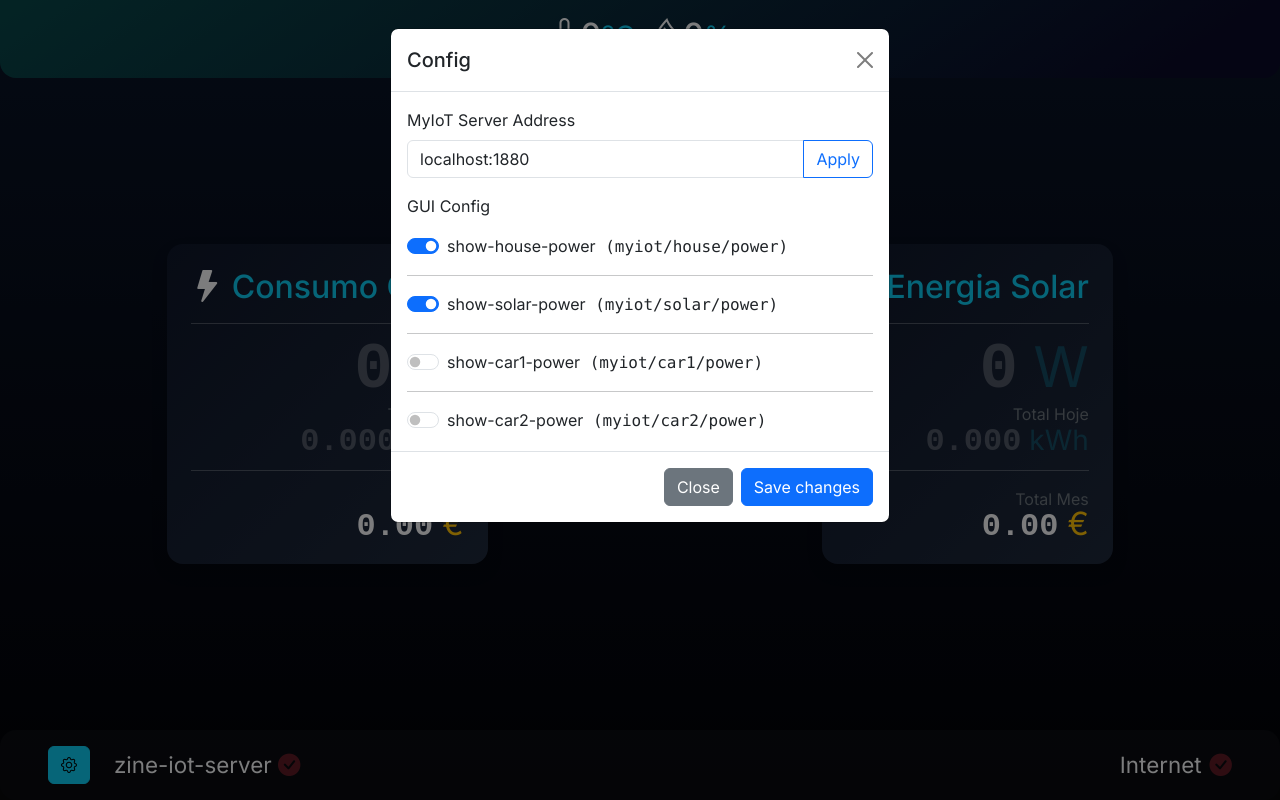
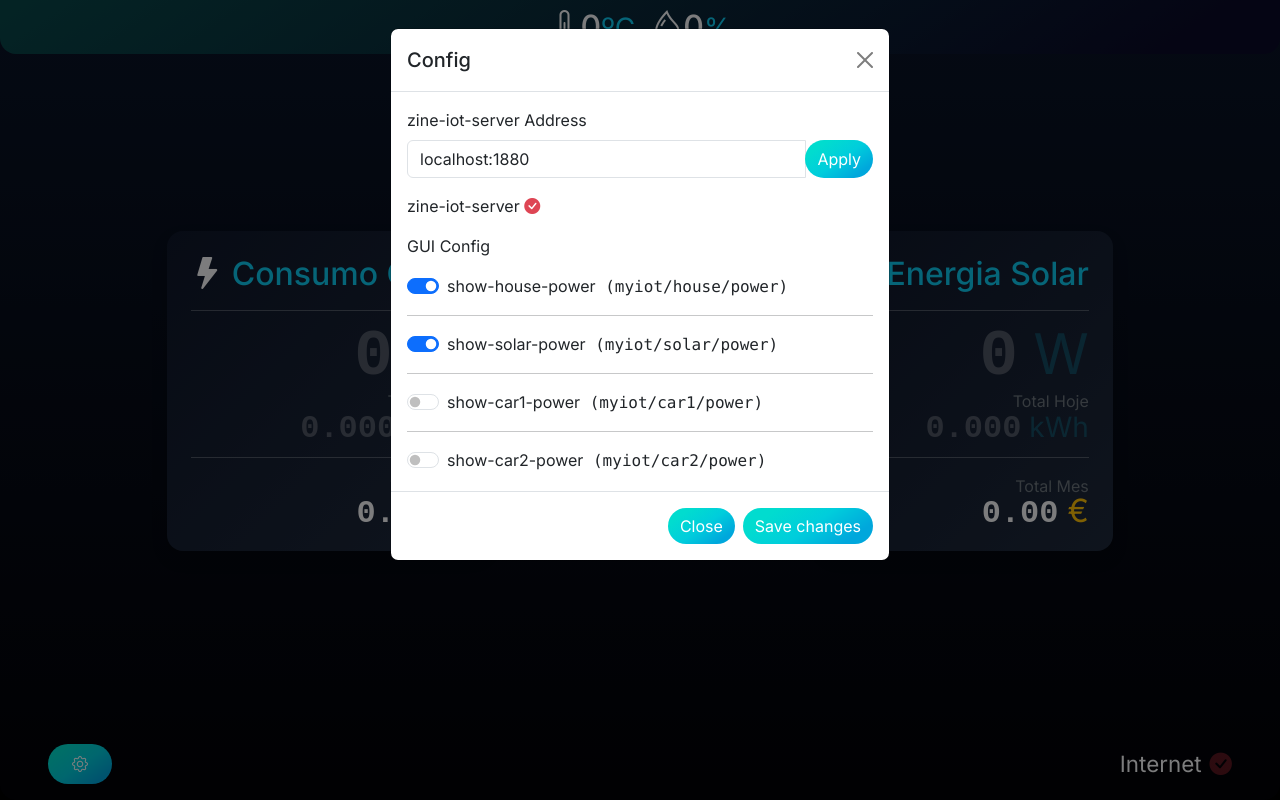
Before and after one commit to jonezineworks/my-iot-dash, a Vue app: page / in a window 1280 px wide. Both pictures are taken after a click on the button 69 px from the left and 765 px from the top of the page. Built offline with nearby package versions, Linux system fonts and the light colour scheme; no server answers; a web font is replaced by a local one.

Commit message:
change buttons

```diff
--- a/src/App.vue
+++ b/src/App.vue
@@ -109,14 +109,14 @@ export default {
   <div class="vh-100 vh-100 m-0 text-light bg-gradient-dark-2 rounded-4 d-flex flex-column justify-content-between">
 
     <div class="d-flex justify-content-around align-content-center rounded-bottom-4 bg-gradient-blue bg-opacity-25">
-      <div class="p-3 text-center d-flex align-content-center">
+      <div class="p-2 text-center d-flex align-content-center">
           <h2 class="mb-0 ml-4 text-capitalize">{{ weatherData.description }}</h2>
 
         <div class="mx-2 d-flex">
-          <h2 class="mx-2"><i
+          <h2 class="my-0 mx-2"><i
             class="bi bi-thermometer-half"/>{{ weatherData.temp.toFixed(0) }}<span class="text-info small">ºC </span>
           </h2>
-          <h1 class="mx-2"><i
+          <h1 class="my-0 mx-2"><i
             class="bi bi-droplet"/>{{ weatherData.humidity }}<span class="text-info small">% </span></h1>
         </div>
 
@@ -128,22 +128,18 @@ export default {
 
       <PowerStatus title="Consumo Casa"  title-icon="bi-lightning-fill" :data="houseData" v-if="showHouse"/>
       <PowerStatus title="Energia Solar" title-icon="bi-brightness-high-fill" :data="solarData" v-if="showSolar"/>
-      <PowerStatus title="Consumo BEV"    title-icon="bi-lightning-fill" :data="car1Data"  v-if="showCar1"/>
-      <PowerStatus title="Consumo BEV2"   title-icon="bi-lightning-fill" :data="car2Data"  v-if="showCar2"/>
+      <PowerStatus title="Consumo BEV"    title-icon="bi-ev-front" :data="car1Data"  v-if="showCar1"/>
+      <PowerStatus title="Consumo BEV2"   title-icon="bi-ev-front" :data="car2Data"  v-if="showCar2"/>
 
     </div>
 
-    <div class="m-0 py-3 px-5 d-flex justify-content-between align-items-center rounded-top-4 bg-dark bg-opacity-25"
+    <div class="m-0 py-3 px-5 d-flex justify-content-between align-items-center rounded-top-4"
          style="font-size: 1.4rem;">
       <div class="d-flex gap-4 align-items-center">
         <!-- Button trigger modal -->
-        <button type="button" class="btn btn-info" data-bs-toggle="modal" data-bs-target="#exampleModal">
+        <button type="button" class="btn btn-info bg-cyan-gradient py-2 px-4" data-bs-toggle="modal" data-bs-target="#exampleModal">
           <i class="bi bi-gear"></i>
         </button>
-        <div class="text-light">
-          zine-iot-server
-          <i :class="myIotServerConnected ? 'text-success':'text-danger blink-2'" class="bi bi-check-circle-fill"></i>
-        </div>
       </div>
 
 
@@ -170,11 +166,15 @@ export default {
           </div>
           <div class="modal-body">
 
-            <label for="myIotServerInput" class="form-label">MyIoT Server Address</label>
+            <label for="myIotServerInput" class="form-label">zine-iot-server Address</label>
             <div class="input-group mb-3">
               <input type="text" class="form-control" id="myIotServerInput" aria-describedby="basic-addon3"
                      v-model="myIotServer">
-              <button class="btn btn-outline-primary" type="button" @click="connectWebsocket()">Apply</button>
+              <button class="btn btn-outline-primary bg-cyan-gradient" type="button" @click="connectWebsocket()">Apply</button>
+            </div>
+            <div class="mb-3">
+              zine-iot-server
+              <i :class="myIotServerConnected ? 'text-success':'text-danger blink-2'" class="bi bi-check-circle-fill"></i>
             </div>
 
             <p>GUI Config</p>
@@ -205,8 +205,8 @@ export default {
 
           </div>
           <div class="modal-footer">
-            <button type="button" class="btn btn-secondary" data-bs-dismiss="modal">Close</button>
-            <button type="button" class="btn btn-primary" data-bs-dismiss="modal" @click="saveConfig()">Save changes
+            <button type="button" class="btn btn-secondary bg-cyan-gradient" data-bs-dismiss="modal">Close</button>
+            <button type="button" class="btn btn-primary bg-cyan-gradient" data-bs-dismiss="modal" @click="saveConfig()">Save changes
             </button>
           </div>
         </div>
@@ -260,6 +260,16 @@ body {
 
 .bg-gradient-dark {
     background: linear-gradient(135deg, #0f172a, #1e293b);
+}
+
+.bg-cyan-gradient {
+    background: linear-gradient(325deg, #00A7DC 16.5%, #00cddc 48.2%, #01dccf 80.24%) !important;
+    border: none !important;
+    color: white !important;
+}
+
+.btn {
+    border-radius: 50rem !important;
 }
 </style>
 
```
